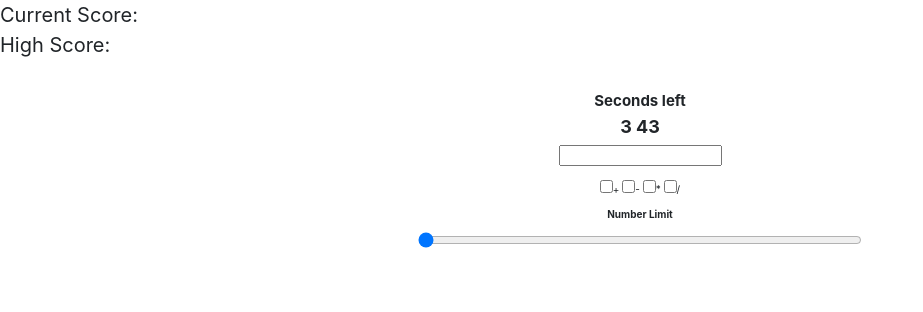
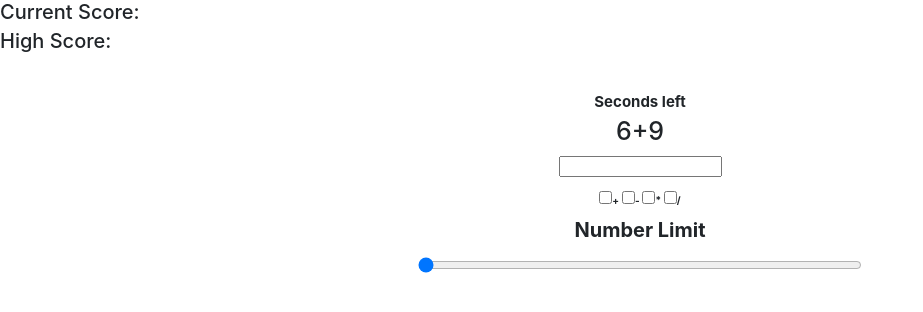
Before and after one commit to xxleben85/math-game, a plain HTML site: page index.html in a window 1280 px wide. Shown: the whole page, without its empty margins (0-923 px from the left). Drawn offline with nearby package versions, Linux system fonts and the light colour scheme.

Commit message:
added math functions

```diff
--- a/index.html
+++ b/index.html
@@ -12,20 +12,20 @@
     <script src="index.js"></script>
   </head>
   <body>
-    <div class="score">Current Score: </div>
-    <div class="score ">High Score: </div>
+    <h2 class="score">Current Score: </h2>
+    <h2 class="score ">High Score: </h2>
 
     <div class="container py-5">
-      <div class="seconds"></div>
-      <div class="seconds"><b>Seconds left</b></div>
-      <div class="calculation"><b>3 43</b></div>
-      <input type="number" id="number" class="mt-2 mb-3"><br>
-      <input class="input" type="checkbox" id="add">+
-      <input class="input" type="checkbox" id="minus">-
-      <input class="input" type="checkbox" id="times">*
-      <input class="input" type="checkbox" id="divide">/
+      <h1 class="seconds"></h1>
+      <h1 class="seconds"><b>Seconds left</b></h1>
+      <h1 id="calculation"></h1>
+      <input type="number" id="user-input" class="mt-2 mb-3"><br>
+      <input class="input" type="checkbox" id="add"><b>+</b>
+      <input class="input" type="checkbox" id="minus"><b>-</b>
+      <input class="input" type="checkbox" id="times"><b>*</b>
+      <input class="input" type="checkbox" id="divide"><b>/</b>
 
-      <div class="py-3"><b>Number Limit</b></div>
+      <h2 class="py-3"><b>Number Limit</b></h2>
 
       <input id="number-limit" value="0" type="range" min="10" max="50">
 
--- a/index.js
+++ b/index.js
@@ -0,0 +1,30 @@
+$(document).ready(function() {
+  var randomNum = function(num) {
+  	return Math.ceil(Math.random() * num);
+  };
+
+  var mathProblem = function() {
+  	var problem = {};
+  	var num1 = randomNum(10);
+  	var num2 = randomNum(10);
+
+  	problem.answer = num1 + num2;
+  	problem.equation = String(num1) + '+' + String(num2);
+
+  	return problem;
+  };
+
+  var currentEquation = mathProblem();
+
+  $('#calculation').text(currentEquation.equation);
+
+  var checkAnswer = function(userAnswer, answer) {
+    console.log(userAnswer === answer);
+  };
+
+  $('#user-input').on('keyup', function() {
+    checkAnswer(Number($(this).val()), currentEquation.answer)
+  });
+
+
+});
```
